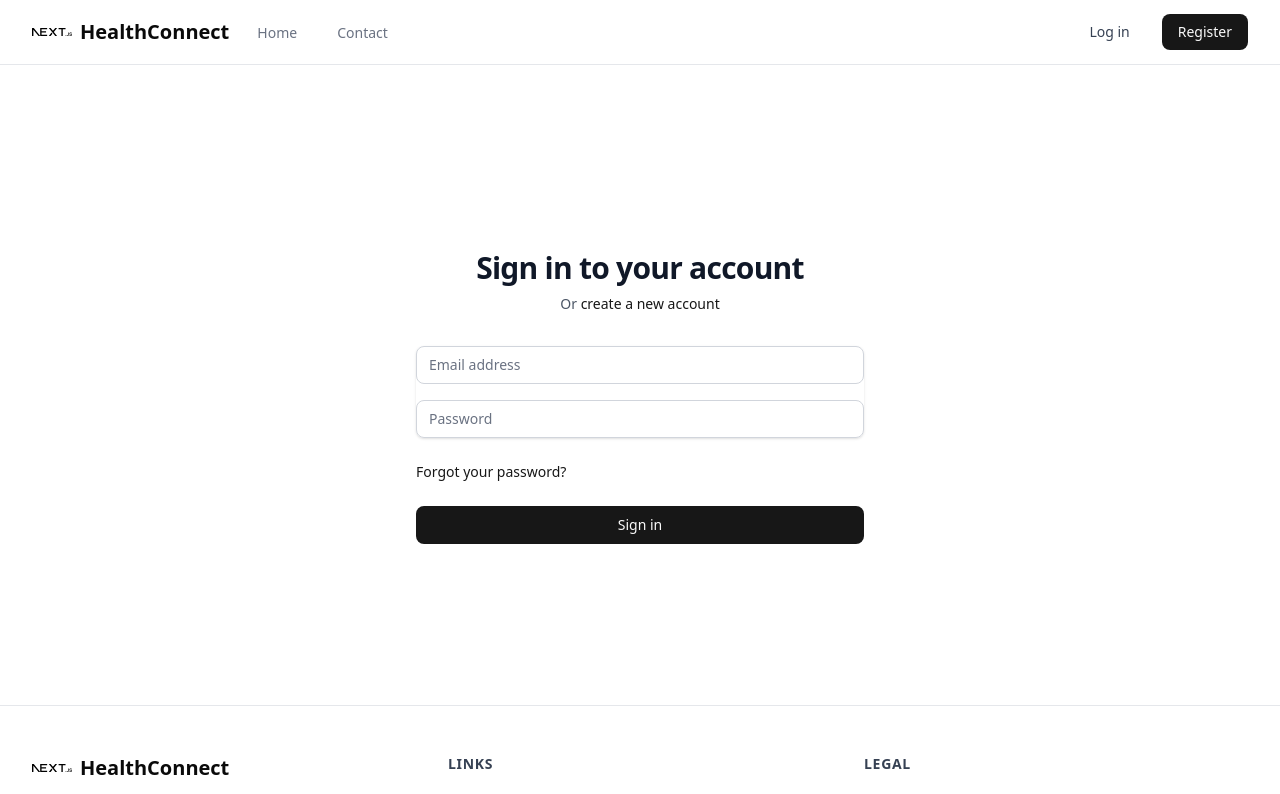
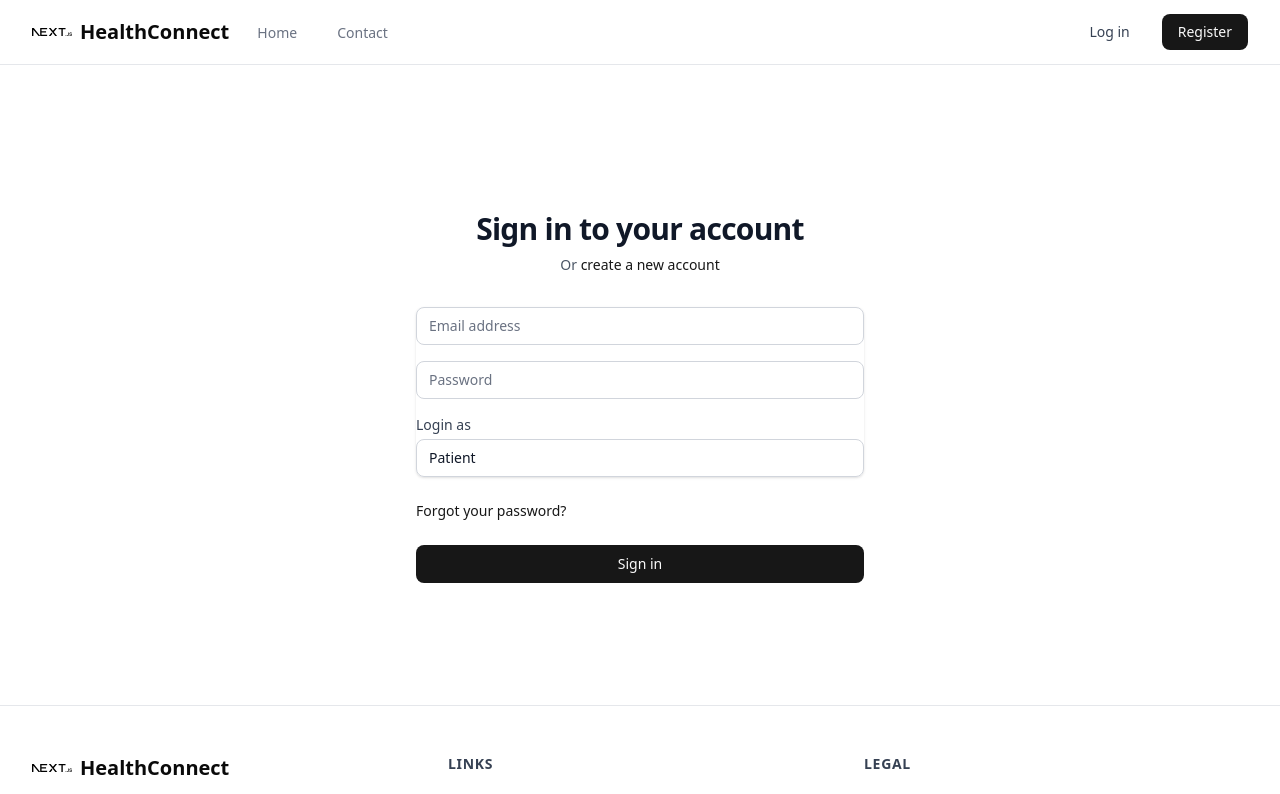
Before and after one commit to Rishabh2254/hashhacks, a Next.js app: page /login in a window 1280 px wide. Shown: the top 794 px of the page. Built offline with nearby package versions, Linux system fonts and the light colour scheme; no server answers.

Commit message:
signindropdown menu

```diff
--- a/app/login/page.tsx
+++ b/app/login/page.tsx
@@ -3,11 +3,13 @@
 import { useState } from "react";
 import { loginUser } from "@/lib/auth";
 import { useRouter } from "next/navigation";
+import { UserRole } from "@/lib/auth";
 import Link from "next/link";
 
 export default function Login() {
   const [email, setEmail] = useState("");
   const [password, setPassword] = useState("");
+  const [role, setRole] = useState<UserRole>("patient");
   const [error, setError] = useState("");
   const [loading, setLoading] = useState(false);
   const router = useRouter();
@@ -18,7 +20,7 @@ export default function Login() {
     setError("");
 
     try {
-      await loginUser(email, password);
+      await loginUser(email, password, role);
       router.push("/dashboard");
     } catch (err: any) {
       setError(err.message || "Failed to log in");
@@ -89,6 +91,24 @@ export default function Login() {
                 placeholder="Password"
               />
             </div>
+
+            {/* Role selection dropdown */}
+            <div>
+              <label htmlFor="role" className="block text-sm font-medium text-gray-700 dark:text-gray-300 mb-1">
+                Login as
+              </label>
+              <select
+                id="role"
+                name="role"
+                value={role}
+                onChange={(e) => setRole(e.target.value as UserRole)}
+                className="relative block w-full appearance-none rounded-md border border-gray-300 dark:border-gray-700 px-3 py-2 text-gray-900 dark:text-gray-100 dark:bg-gray-800 focus:z-10 focus:border-primary focus:outline-none focus:ring-primary sm:text-sm"
+              >
+                <option value="patient">Patient</option>
+                <option value="doctor">Doctor</option>
+                <option value="admin">Hospital Admin</option>
+              </select>
+            </div>
           </div>
 
           <div className="flex items-center justify-between">
--- a/app/register/page.tsx
+++ b/app/register/page.tsx
@@ -106,9 +106,11 @@ export default function Register() {
                 placeholder="Password"
               />
             </div>
+
+            {/* Role selection dropdown */}
             <div>
-              <label htmlFor="role" className="sr-only">
-                Role
+              <label htmlFor="role" className="block text-sm font-medium text-gray-700 dark:text-gray-300 mb-1">
+                Register as
               </label>
               <select
                 id="role"
@@ -116,10 +118,11 @@ export default function Register() {
                 required
                 value={role}
                 onChange={(e) => setRole(e.target.value as UserRole)}
-                className="relative block w-full appearance-none rounded-md border border-gray-300 dark:border-gray-700 px-3 py-2 text-gray-900 dark:text-gray-100 dark:bg-gray-800 placeholder-gray-500 focus:z-10 focus:border-primary focus:outline-none focus:ring-primary sm:text-sm"
+                className="relative block w-full appearance-none rounded-md border border-gray-300 dark:border-gray-700 px-3 py-2 text-gray-900 dark:text-gray-100 dark:bg-gray-800 focus:z-10 focus:border-primary focus:outline-none focus:ring-primary sm:text-sm"
               >
                 <option value="patient">Patient</option>
                 <option value="doctor">Doctor</option>
+                <option value="admin">Hospital Admin</option>
               </select>
             </div>
           </div>
--- a/lib/auth.ts
+++ b/lib/auth.ts
@@ -51,9 +51,21 @@ export const registerUser = async (
 };
 
 // Login user
-export const loginUser = async (email: string, password: string) => {
+export const loginUser = async (email: string, password: string, role: UserRole = "patient") => {
   try {
     const userCredential = await signInWithEmailAndPassword(auth, email, password);
+
+    // Verify user role
+    const userDoc = await getDoc(doc(db, "users", userCredential.user.uid));
+    if (userDoc.exists()) {
+      const userData = userDoc.data() as UserData;
+      if (userData.role !== role) {
+        // If roles don't match, sign out and throw an error
+        await firebaseSignOut(auth);
+        throw new Error(`You don't have ${role} access. Please sign in with the correct account type.`);
+      }
+    }
+
     return userCredential.user;
   } catch (error) {
     console.error("Error logging in:", error);
```
